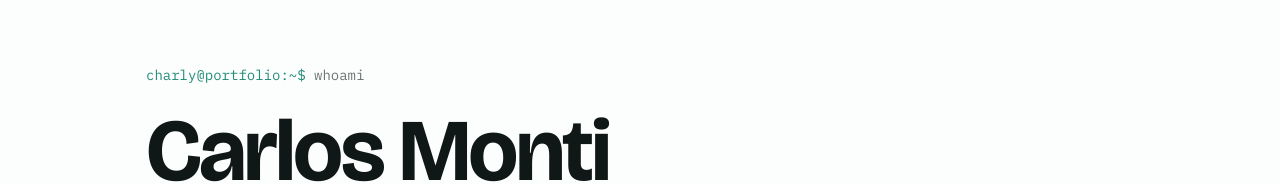
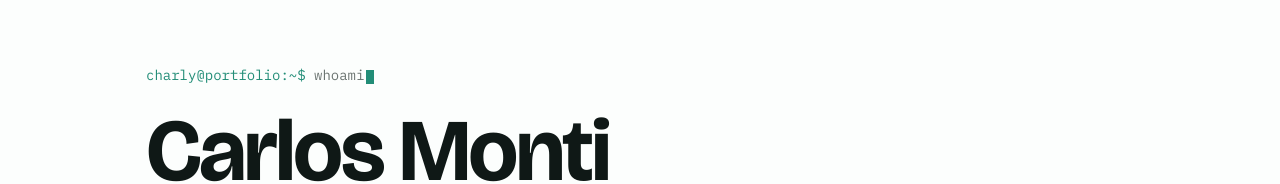
Before and after one commit to testacode/resume, a Next.js app: page / in a window 1280 px wide. Shown: the part 171-355 px from the top of the page. Built offline with nearby package versions, Linux system fonts and the light colour scheme.

Commit message:
feat(hero): add blinking terminal caret after whoami

```diff
--- a/src/components/sections/Hero/Hero.module.css
+++ b/src/components/sections/Hero/Hero.module.css
@@ -26,6 +26,21 @@
 }
 
 .prompt { color: var(--color-accent); }
+
+.caret {
+  display: inline-block;
+  width: 0.55em;
+  height: 1em;
+  margin-left: 2px;
+  background-color: var(--color-accent);
+  vertical-align: text-bottom;
+  animation: blink 1.1s step-end infinite;
+}
+
+@keyframes blink {
+  0%, 100% { opacity: 1; }
+  50% { opacity: 0; }
+}
 
 .name {
   font-family: var(--font-display);
@@ -115,4 +130,7 @@
   .scrollDown {
     animation: none;
   }
+  .caret {
+    animation: none;
+  }
 }
--- a/src/components/sections/Hero/Hero.tsx
+++ b/src/components/sections/Hero/Hero.tsx
@@ -20,6 +20,7 @@ export function Hero({ data }: Props) {
         <motion.div initial="hidden" animate="visible" variants={heroItem(0.1)}>
           <p className={styles.greeting}>
             <span className={styles.prompt}>charly@portfolio:~$</span> whoami
+            <span className={styles.caret} aria-hidden="true" />
           </p>
         </motion.div>
 
```
